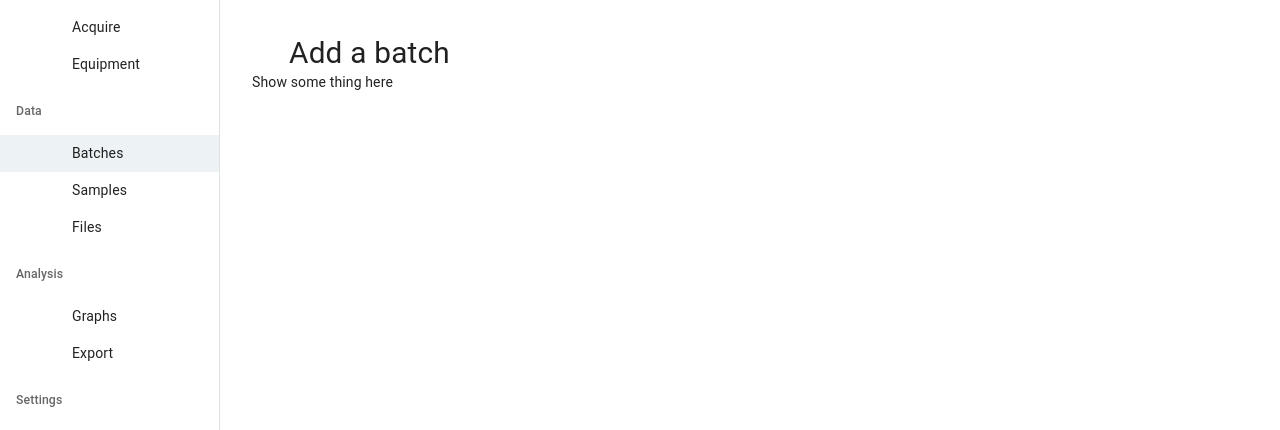
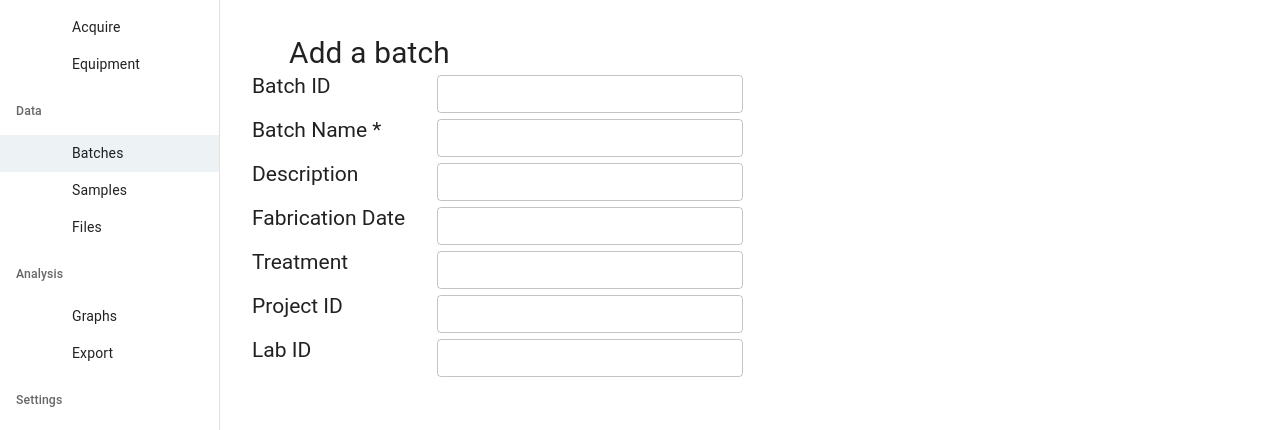
Before and after one commit to GitTurtleDone/ExpeGraph, a React (Vite) app in the folder frontend/: page /batches in a window 1280 px wide. Both pictures are taken after a click on the button 270 px from the left and 193 px from the top of the page. Shown: the part 140-570 px from the top of the page. Built offline with nearby package versions, Linux system fonts and the light colour scheme; some icons are missing.

Commit message:
Continue batch page: added Add a batch

```diff
--- a/frontend/src/pages/BatchesPage.tsx
+++ b/frontend/src/pages/BatchesPage.tsx
@@ -1,5 +1,5 @@
 import { useState } from "react";
-import { Typography, Collapse, Stack, IconButton, Box } from "@mui/material";
+import { Typography, Collapse, Stack, IconButton, Box, OutlinedInput } from "@mui/material";
 import { useForm } from "react-hook-form";
 import { zodResolver } from "@hookform/resolvers/zod";
 import AddIcon from "@mui/icons-material/Add";
@@ -55,7 +55,16 @@ export default function BatchesPage() {
         <Typography variant="h4"> Add a batch</Typography>
       </Box>
       <Collapse in={showAddBatch}>
-          <Typography> Show some thing here</Typography>
+          {/* <Typography> Show some thing here</Typography> */}
+          <Stack
+          ></Stack>
+          { batchInputElementLayout.map((e) =>
+            <Box display="grid" gridTemplateColumns="1fr 2fr"sx={{gap: 4, alignItems: "center"}}>
+              <Typography variant="h5" mb={2}>{e.label} {e.optional ? " " : " * "}</Typography>
+              <OutlinedInput key={e.label} {...register} type={e.type} size="small"/>
+            </Box>
+          )}
+
       </Collapse>
 
 
```
